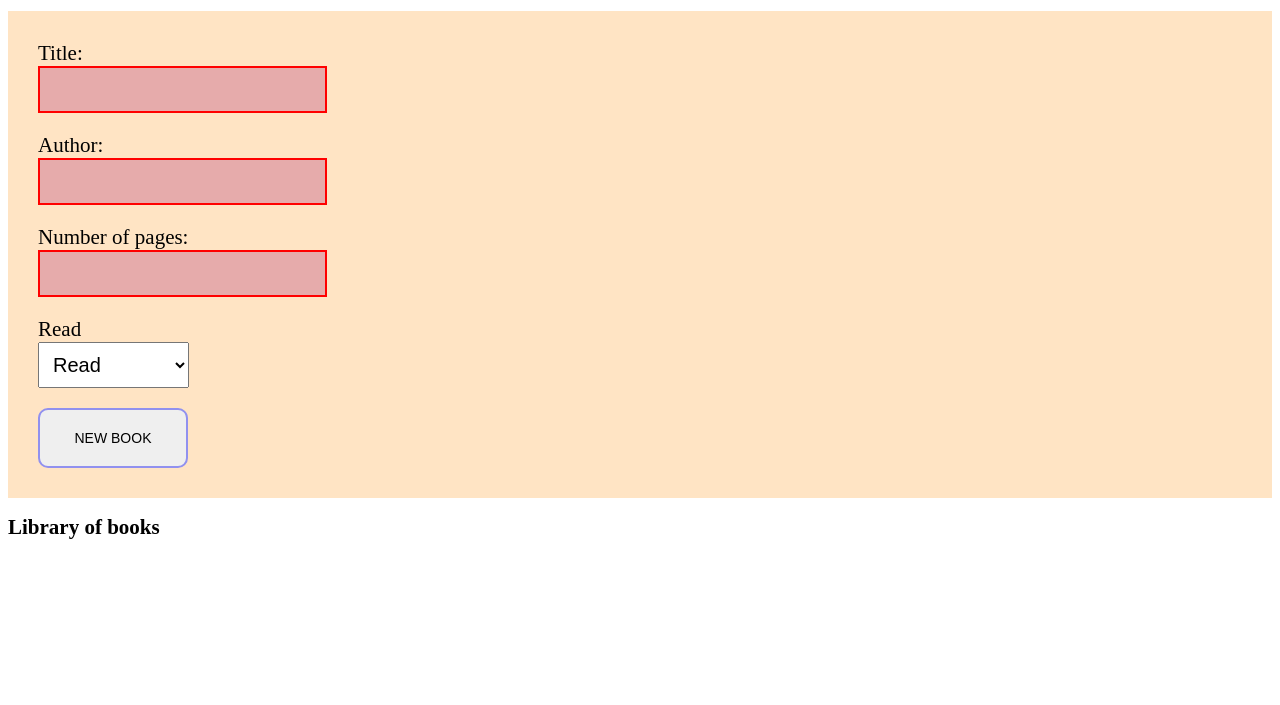
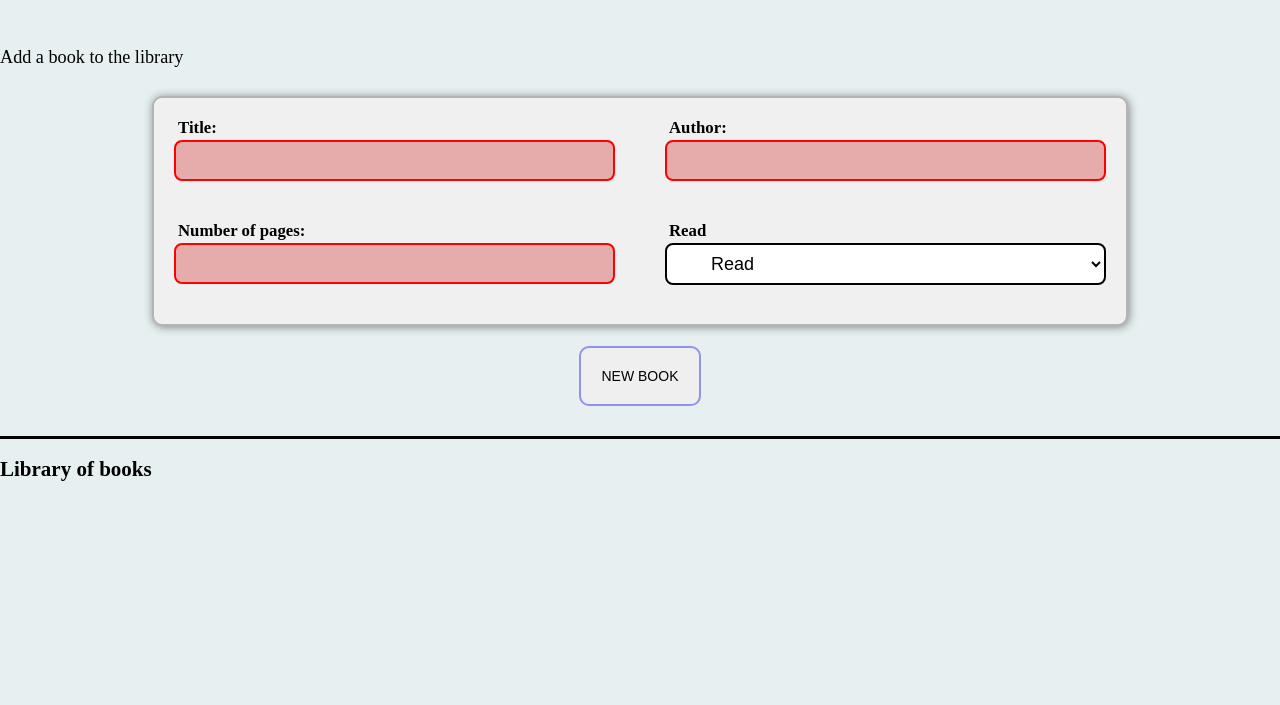
Before and after one commit to Ahmed-Seleem01/library, a website: page index.html in a window 1280 px wide. Shown: the part 95-800 px from the top of the page. Drawn offline with Linux system fonts and the light colour scheme; files that its build step writes are made by us from their sources.

Commit message:
Replace external style link from compiled sass

```diff
--- a/index.html
+++ b/index.html
@@ -4,7 +4,7 @@
     <meta charset="UTF-8" />
     <meta http-equiv="X-UA-Compatible" content="IE=edge" />
     <meta name="viewport" content="width=device-width, initial-scale=1.0" />
-    <link rel="stylesheet" href="./css/index.css" />
+    <link rel="stylesheet" href="./assets/css/index1.css" />
     <script src="./js/app.js" defer></script>
     <title>Library</title>
   </head>
```
